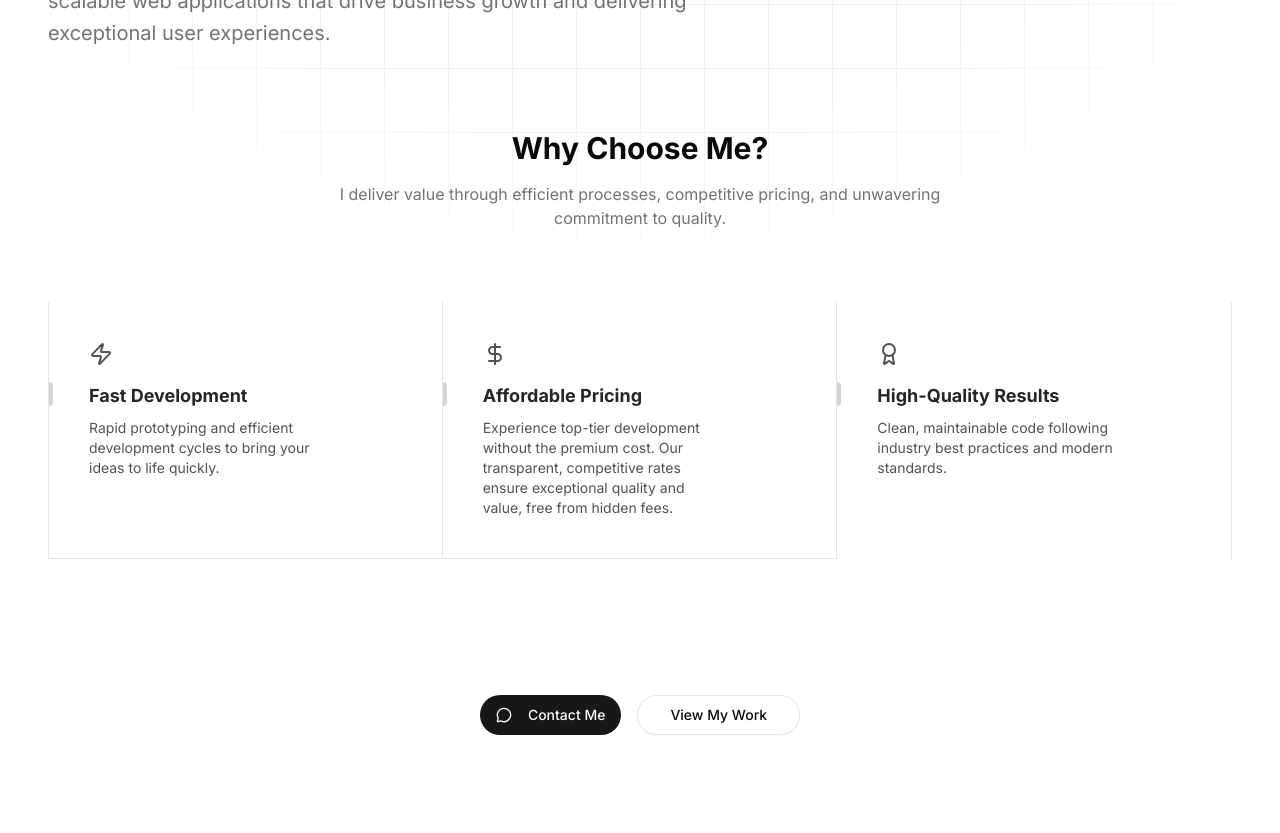
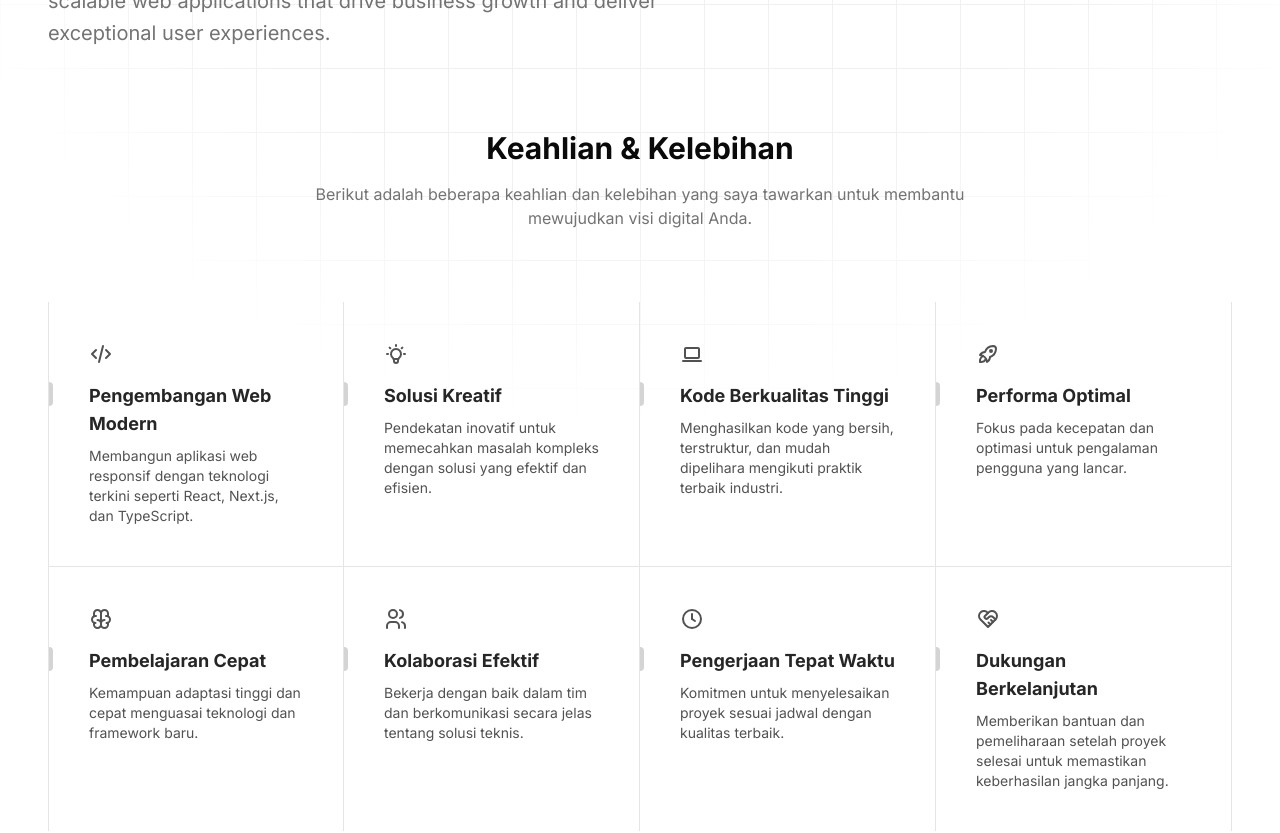
Before and after one commit to NojinNojs/aqsan.dev, a Next.js app: page / in a window 1280 px wide. Shown: the part 380-1213 px from the top of the page. Built offline with nearby package versions, Linux system fonts and the light colour scheme; no server answers.

Commit message:
Refactor Hero component for improved content and layout, update Projects section with new project details, and enhance FeaturesSection with additional features and icons. Add Aroma Coffee project image asset.

```diff
--- a/components/portfolio/Hero.tsx
+++ b/components/portfolio/Hero.tsx
@@ -1,11 +1,11 @@
-"use client"
+"use client";
 
-import { motion } from "framer-motion"
-import { Button } from "@/components/ui/button"
-import { MessageCircle } from "lucide-react"
-import { ContainerTextFlip } from "@/components/ui/container-text-flip"
-import FeaturesSection from "@/components/ui/features-section"
-import { handleSmoothScroll } from "@/lib/utils"
+import { Button } from "@/components/ui/button";
+import { MessageCircle } from "lucide-react";
+import Link from "next/link";
+import { motion } from "framer-motion";
+import { ContainerTextFlip } from "@/components/ui/container-text-flip";
+import FeaturesSection from "@/components/ui/features-section";
 
 export default function Hero() {
   const containerVariants = {
@@ -17,7 +17,7 @@ export default function Hero() {
         delayChildren: 0.2,
       },
     },
-  }
+  };
 
   const itemVariants = {
     hidden: { opacity: 0, y: 20 },
@@ -29,7 +29,7 @@ export default function Hero() {
         ease: "easeOut",
       },
     },
-  }
+  };
 
   return (
     <section className="relative container mx-auto px-4 md:px-8 lg:px-12">
@@ -44,7 +44,10 @@ export default function Hero() {
       >
         <div className="grid gap-12 md:gap-16">
           {/* Main Hero Content */}
-          <motion.div variants={itemVariants} className="space-y-6 text-center md:text-left">
+          <motion.div
+            variants={itemVariants}
+            className="space-y-6 text-center md:text-left"
+          >
             <div className="space-y-4">
               <motion.h1
                 variants={itemVariants}
@@ -56,9 +59,12 @@ export default function Hero() {
                 </span>
               </motion.h1>
               <div className="flex flex-col items-center md:items-start gap-4">
-                <motion.div variants={itemVariants} className="text-xl md:text-2xl font-light text-muted-foreground tracking-wide">
+                <motion.div
+                  variants={itemVariants}
+                  className="text-xl md:text-2xl font-light text-muted-foreground tracking-wide"
+                >
                   <ContainerTextFlip
-                    words={["Front-end", "Back-end", "Developer"]}
+                    words={["Student", "Problem Solver", "Web Developer"]}
                     interval={3000}
                     className="bg-transparent shadow-none"
                     textClassName="text-primary"
@@ -69,8 +75,9 @@ export default function Hero() {
                   variants={itemVariants}
                   className="text-lg md:text-xl text-muted-foreground leading-relaxed max-w-2xl"
                 >
-                  Transforming ideas into powerful digital solutions by creating modern, scalable web applications that drive
-                  business growth and delivering exceptional user experiences.
+                  Transforming ideas into powerful digital solutions. I create
+                  modern, scalable web applications that drive business growth
+                  and deliver exceptional user experiences.
                 </motion.p>
               </div>
             </div>
@@ -79,11 +86,18 @@ export default function Hero() {
           {/* Key Benefits Section - Replaced with FeaturesSection */}
           <motion.div variants={itemVariants} className="mt-4">
             <div className="text-center mb-8">
-              <motion.h3 variants={itemVariants} className="text-2xl md:text-3xl font-bold mb-4">
-                Why Choose Me?
+              <motion.h3
+                variants={itemVariants}
+                className="text-2xl md:text-3xl font-bold mb-4"
+              >
+                Keahlian & Kelebihan
               </motion.h3>
-              <motion.p variants={itemVariants} className="text-muted-foreground max-w-2xl mx-auto">
-                I deliver value through efficient processes, competitive pricing, and unwavering commitment to quality.
+              <motion.p
+                variants={itemVariants}
+                className="text-muted-foreground max-w-2xl mx-auto"
+              >
+                Berikut adalah beberapa keahlian dan kelebihan yang saya
+                tawarkan untuk membantu mewujudkan visi digital Anda.
               </motion.p>
             </div>
 
@@ -91,15 +105,23 @@ export default function Hero() {
           </motion.div>
 
           {/* Call to Action */}
-          <motion.div variants={itemVariants} className="flex flex-col md:flex-row items-center justify-center gap-4 mt-8">
+          <motion.div
+            variants={itemVariants}
+            className="flex flex-col md:flex-row items-center justify-center gap-4 mt-8"
+          >
             <Button asChild size="lg" className="rounded-full px-8">
-              <a href="#contact" onClick={handleSmoothScroll}>
+              <Link href="#contact">
                 <MessageCircle className="mr-2 h-4 w-4" />
                 Contact Me
-              </a>
+              </Link>
             </Button>
-            <Button asChild variant="outline" size="lg" className="rounded-full px-8">
-              <a href="#project" onClick={handleSmoothScroll}>View My Work</a>
+            <Button
+              asChild
+              variant="outline"
+              size="lg"
+              className="rounded-full px-8"
+            >
+              <Link href="#portfolio">View My Work</Link>
             </Button>
           </motion.div>
 
@@ -113,5 +135,5 @@ export default function Hero() {
         </div>
       </motion.div>
     </section>
-  )
+  );
 }
--- a/components/portfolio/ProjectCard.tsx
+++ b/components/portfolio/ProjectCard.tsx
@@ -1,6 +1,6 @@
 "use client"
 
-import { motion } from "framer-motion"
+import { motion, HTMLMotionProps } from "framer-motion"
 import { Card, CardContent, CardFooter } from "@/components/ui/card"
 import { Button } from "@/components/ui/button"
 import { Badge } from "@/components/ui/badge"
@@ -8,7 +8,7 @@ import { Github, ExternalLink, Calendar, Code2 } from "lucide-react"
 import { cn } from "@/lib/utils"
 import Image from "next/image"
 
-interface ProjectCardProps {
+interface ProjectCardProps extends HTMLMotionProps<"div"> {
   title: string
   description: string
   image: string
@@ -28,6 +28,7 @@ export function ProjectCard({
   techStack,
   status,
   className,
+  ...props
 }: ProjectCardProps) {
   return (
     <motion.div
@@ -37,6 +38,7 @@ export function ProjectCard({
       transition={{ duration: 0.5 }}
       whileHover={{ y: -1 }}
       className={cn("group h-full", className)}
+      {...props}
     >
       <Card className="relative overflow-hidden border border-black/5 dark:border-white/5 bg-white dark:bg-black hover:border-black/10 dark:hover:border-white/10 hover:shadow-sm dark:hover:shadow-white/5 transition-all duration-500 flex flex-col h-full">
         {/* Image Section with Overlay */}
--- a/components/portfolio/Projects.tsx
+++ b/components/portfolio/Projects.tsx
@@ -11,8 +11,26 @@ const projects = [
     image: "/images/money-management-moment.png",
     githubUrl: "https://github.com/NojinNojs/moment",
     demoUrl: "https://money-management-moment.vercel.app/",
-    techStack: ["React (TypeScript)", "Tailwind CSS", "Node.js", "MongoDB", "Express", "Python", "FastAPI"],
-    status: "Collaborative team project, production-ready frontend/backend"
+    techStack: [
+      "React (TypeScript)",
+      "Tailwind CSS",
+      "Node.js",
+      "MongoDB",
+      "Express",
+      "Python",
+      "FastAPI",
+    ],
+    status: "Collaborative team project, production-ready frontend/backend",
+  },
+  {
+    title: "Aroma Coffee – Coffee Shop Landing Page",
+    description:
+      "A clean and elegant coffee shop landing page built with Next.js and GSAP. Showcases animated sections, menu highlights, and responsive design using a warm and professional color palette.",
+    image: "/images/aroma-coffee.png",
+    githubUrl: "https://github.com/NojinNojs/aroma-coffee",
+    demoUrl: "https://aqsan-aroma-coffee.vercel.app",
+    techStack: ["Next.js (TypeScript)", "Tailwind CSS", "GSAP"],
+    status: "Solo dummy project focused on UI/UX and animation",
   },
 ];
 
@@ -27,25 +45,22 @@ export function Projects() {
           transition={{ duration: 0.5 }}
           className="text-center mb-12"
         >
-          <h2 className="text-4xl font-bold tracking-tight mb-4">
-            Projects
-          </h2>
+          <h2 className="text-4xl font-bold tracking-tight mb-4">Projects</h2>
           <p className="text-black/60 dark:text-white/60 max-w-2xl mx-auto">
             Explore my latest work and personal projects. Each project is a
             unique journey of problem-solving and innovation.
           </p>
         </motion.div>
 
-        <div className="flex justify-center">
-          <div className="w-full max-w-2xl">
-            {projects.map((project) => (
+        <div className={`grid grid-cols-1 gap-6 ${projects.length > 1 ? 'md:grid-cols-2 lg:grid-cols-2 mx-auto max-w-4xl' : 'max-w-2xl mx-auto'}`}>
+          {projects.map((project, index) => (
             <ProjectCard
               key={project.title}
               {...project}
               className="animate-in fade-in slide-in-from-bottom-4 duration-500"
+              style={{ animationDelay: `${index * 100}ms` }}
             />
           ))}
-          </div>
         </div>
       </div>
     </section>
--- a/components/ui/features-section.tsx
+++ b/components/ui/features-section.tsx
@@ -1,29 +1,65 @@
 import { cn } from "@/lib/utils";
-import { Zap, DollarSign, Award } from "lucide-react";
+import {
+  IconBrain,
+  IconCode,
+  IconDeviceLaptop,
+  IconRocket,
+  IconBulb,
+  IconUsers,
+  IconClockHour4,
+  IconHeartHandshake,
+} from "@tabler/icons-react";
 
 export default function FeaturesSection() {
   const features = [
     {
-      title: "Fast Development",
+      title: "Pengembangan Web Modern",
       description:
-        "Rapid prototyping and efficient development cycles to bring your ideas to life quickly.",
-      icon: <Zap />,
+        "Membangun aplikasi web responsif dengan teknologi terkini seperti React, Next.js, dan TypeScript.",
+      icon: <IconCode />,
     },
     {
-      title: "Affordable Pricing",
+      title: "Solusi Kreatif",
       description:
-        "Experience top-tier development without the premium cost. Our transparent, competitive rates ensure exceptional quality and value, free from hidden fees.",
-      icon: <DollarSign />,
+        "Pendekatan inovatif untuk memecahkan masalah kompleks dengan solusi yang efektif dan efisien.",
+      icon: <IconBulb />,
     },
     {
-      title: "High-Quality Results",
+      title: "Kode Berkualitas Tinggi",
       description:
-        "Clean, maintainable code following industry best practices and modern standards.",
-      icon: <Award />,
+        "Menghasilkan kode yang bersih, terstruktur, dan mudah dipelihara mengikuti praktik terbaik industri.",
+      icon: <IconDeviceLaptop />,
+    },
+    {
+      title: "Performa Optimal",
+      description: "Fokus pada kecepatan dan optimasi untuk pengalaman pengguna yang lancar.",
+      icon: <IconRocket />,
+    },
+    {
+      title: "Pembelajaran Cepat",
+      description: "Kemampuan adaptasi tinggi dan cepat menguasai teknologi dan framework baru.",
+      icon: <IconBrain />,
+    },
+    {
+      title: "Kolaborasi Efektif",
+      description:
+        "Bekerja dengan baik dalam tim dan berkomunikasi secara jelas tentang solusi teknis.",
+      icon: <IconUsers />,
+    },
+    {
+      title: "Pengerjaan Tepat Waktu",
+      description:
+        "Komitmen untuk menyelesaikan proyek sesuai jadwal dengan kualitas terbaik.",
+      icon: <IconClockHour4 />,
+    },
+    {
+      title: "Dukungan Berkelanjutan",
+      description: "Memberikan bantuan dan pemeliharaan setelah proyek selesai untuk memastikan keberhasilan jangka panjang.",
+      icon: <IconHeartHandshake />,
     },
   ];
   return (
-    <div className="grid grid-cols-1 md:grid-cols-2 lg:grid-cols-3 relative z-10 py-10 max-w-7xl mx-auto">
+    <div className="grid grid-cols-1 md:grid-cols-2 lg:grid-cols-4 relative z-10 py-10 max-w-7xl mx-auto">
       {features.map((feature, index) => (
         <Feature key={feature.title} {...feature} index={index} />
       ))}
@@ -46,14 +82,14 @@ const Feature = ({
     <div
       className={cn(
         "flex flex-col lg:border-r py-10 relative group/feature dark:border-neutral-800",
-        index === 0 && "lg:border-l dark:border-neutral-800",
-        index < 2 && "lg:border-b dark:border-neutral-800"
+        (index === 0 || index === 4) && "lg:border-l dark:border-neutral-800",
+        index < 4 && "lg:border-b dark:border-neutral-800"
       )}
     >
-      {index < 2 && (
+      {index < 4 && (
         <div className="opacity-0 group-hover/feature:opacity-100 transition duration-200 absolute inset-0 h-full w-full bg-gradient-to-t from-neutral-100 dark:from-neutral-800 to-transparent pointer-events-none" />
       )}
-      {index >= 2 && (
+      {index >= 4 && (
         <div className="opacity-0 group-hover/feature:opacity-100 transition duration-200 absolute inset-0 h-full w-full bg-gradient-to-b from-neutral-100 dark:from-neutral-800 to-transparent pointer-events-none" />
       )}
       <div className="mb-4 relative z-10 px-10 text-neutral-600 dark:text-neutral-400">
```
Also changed, not shown: public/images/aroma-coffee.png (added). Lines whose indentation alone changed are shown as unchanged.
